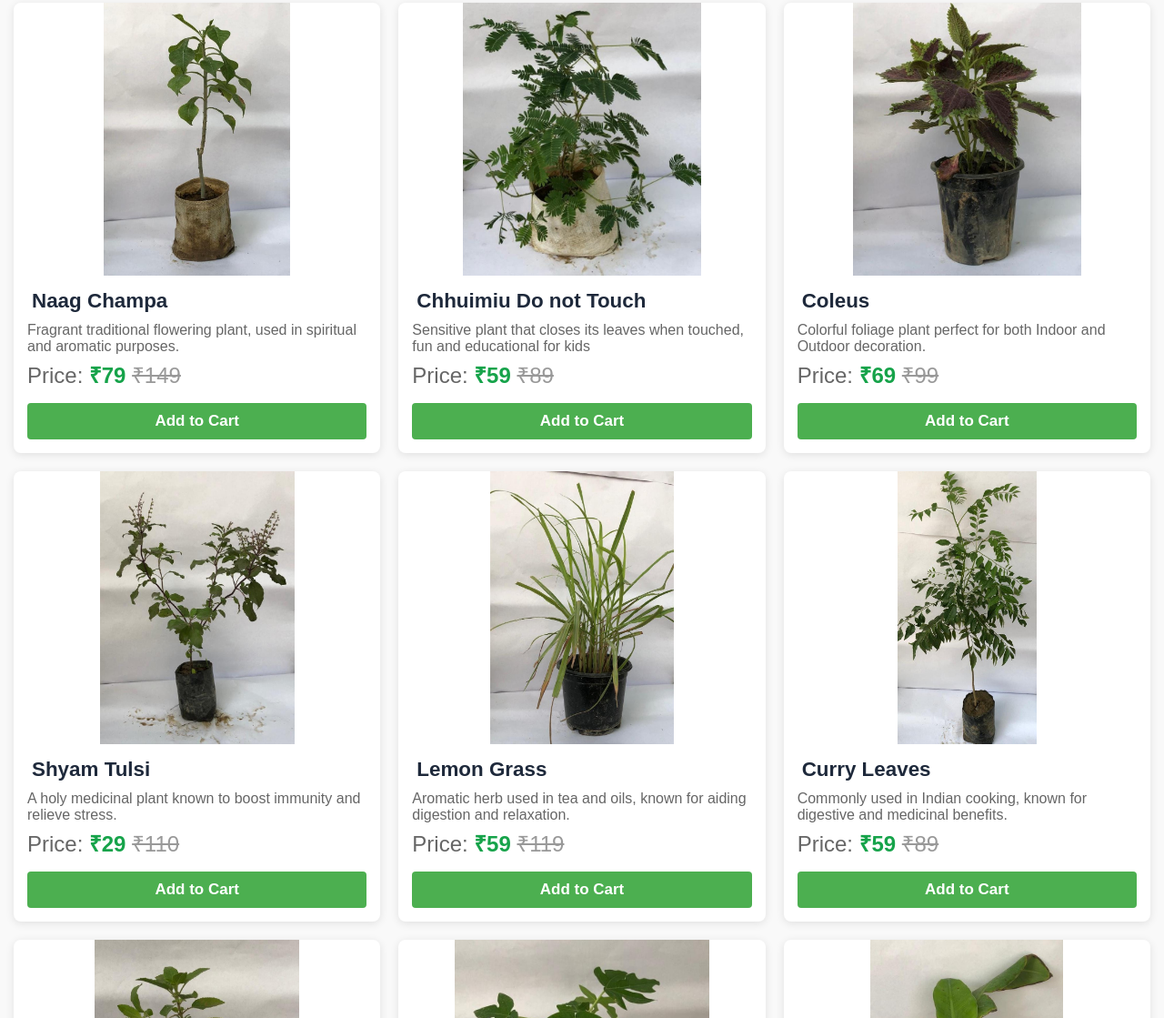
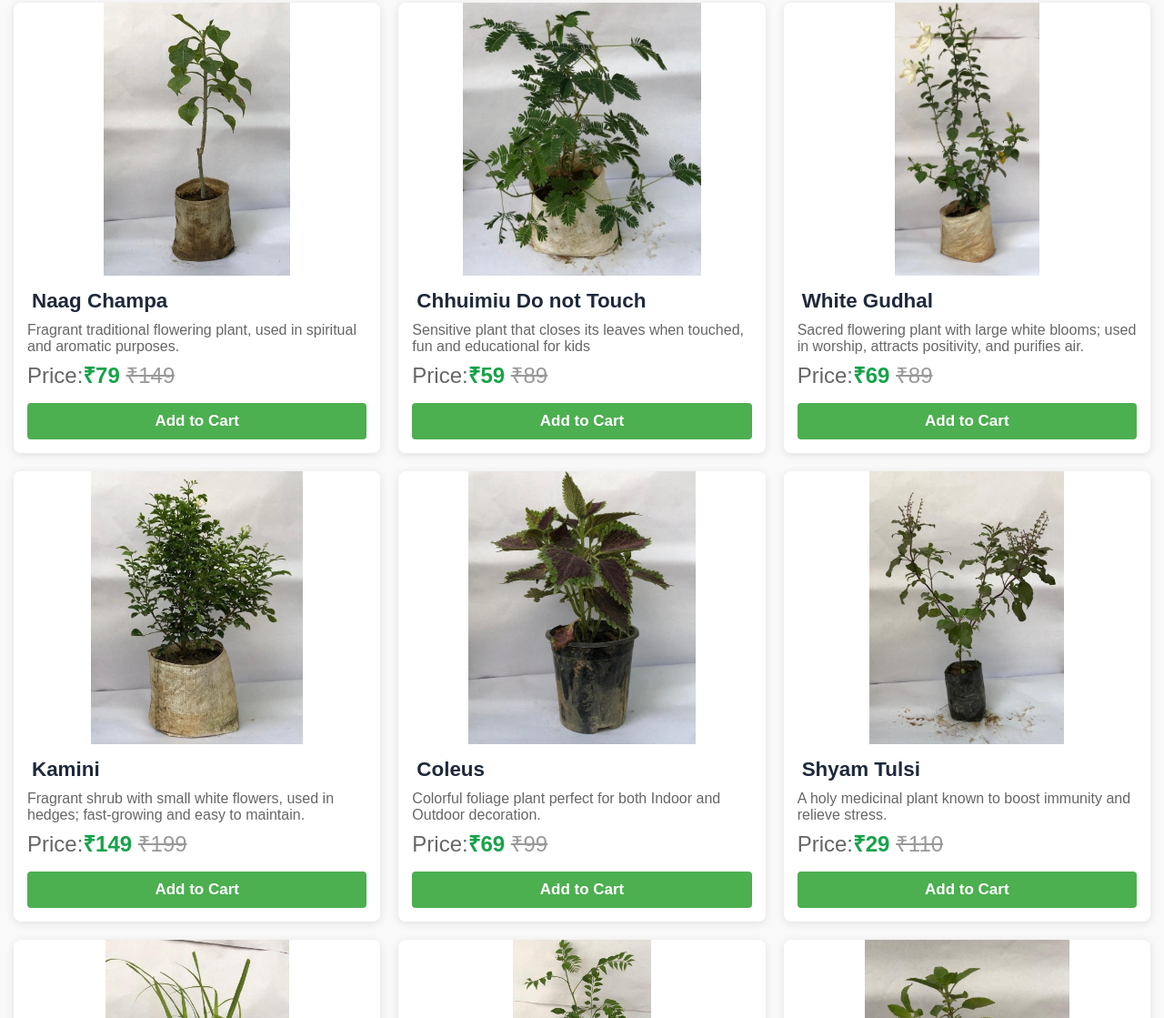
Before and after one commit to Sir-Syed-library/1, a plain HTML site: page index.html in a window 1280 px wide. Shown: the part 1681-2800 px from the top of the page at 91% size. Drawn offline with Linux system fonts and the light colour scheme.

Commit message:
24/6/2025

```diff
--- a/index.html
+++ b/index.html
@@ -2,6 +2,10 @@
 <html lang="en">
   <head>
     <meta charset="UTF-8" />
+    <meta
+      name="description"
+      content="Buy Indoor, Outdoor, Herbs & Kitchen plants at Apna Bageecha. Great quality at low prices."
+    />
     <meta
       name="viewport"
       content="width=device-width, initial-scale=1.0, maximum-scale=1.0, user-scalable=no"
@@ -56,7 +60,7 @@ git push -u origin main -->
       </div>
     </div>
 
-    <!-- Product 1 -->
+    <!-- Complete Updated HTML Product Section with Fixed Add to Cart Buttons -->
     <div class="product-grid-container">
       <div class="product-grid" id="productGrid">
         <!-- Indoorplants -->
@@ -75,35 +79,33 @@ git push -u origin main -->
               Strong Indoor plant that grows in low light and needs little care.
             </p>
             <p class="product-price">
-              <span class="label">Price:</span>
-              <span class="new">₹49</span>
-              <span class="old">₹70</span>
+              <span class="label">Price:</span><span class="new">₹49 </span
+              ><span class="old">₹70</span>
             </p>
-            <button onclick="addToCart('ZZ plant')">Add to Cart</button>
+            <button onclick="addToCartFromButton(this)">Add to Cart</button>
           </div>
         </div>
 
         <div
           class="product-card"
-          data-name="money plant"
+          data-name="Money plant"
           data-price="54"
           data-category="Indoor"
         >
           <div class="product-image-container">
-            <img src="Images/money plant.jpg" alt="money plant" />
+            <img src="Images/money plant.jpg" alt="Money plant" />
           </div>
           <div class="product-content">
-            <h3>money plant</h3>
+            <h3>Money plant</h3>
             <p>
               Trailing plant believed to bring wealth and positivity, low
               maintenance.
             </p>
             <p class="product-price">
-              <span class="label">Price:</span>
-              <span class="new">₹54</span>
-              <span class="old">₹70</span>
+              <span class="label">Price:</span><span class="new">₹54 </span
+              ><span class="old">₹70</span>
             </p>
-            <button onclick="addToCart('money plant')">Add to Cart</button>
+            <button onclick="addToCartFromButton(this)">Add to Cart</button>
           </div>
         </div>
 
@@ -123,11 +125,10 @@ git push -u origin main -->
               benefits.
             </p>
             <p class="product-price">
-              <span class="label">Price:</span>
-              <span class="new">₹59</span>
-              <span class="old">₹79</span>
+              <span class="label">Price:</span><span class="new">₹59 </span
+              ><span class="old">₹79</span>
             </p>
-            <button onclick="addToCart('Aloevera')">Add to Cart</button>
+            <button onclick="addToCartFromButton(this)">Add to Cart</button>
           </div>
         </div>
 
@@ -144,11 +145,10 @@ git push -u origin main -->
             <h3>Bambu Plant</h3>
             <p>Considered lucky, often used in Feng Shui and Indoor decor.</p>
             <p class="product-price">
-              <span class="label">Price:</span>
-              <span class="new">₹59</span>
-              <span class="old">₹89</span>
+              <span class="label">Price:</span><span class="new">₹59 </span
+              ><span class="old">₹89</span>
             </p>
-            <button onclick="addToCart('Bambu Plant')">Add to Cart</button>
+            <button onclick="addToCartFromButton(this)">Add to Cart</button>
           </div>
         </div>
 
@@ -168,11 +168,10 @@ git push -u origin main -->
               and desks
             </p>
             <p class="product-price">
-              <span class="label">Price:</span>
-              <span class="new">₹49</span>
-              <span class="old">₹69</span>
+              <span class="label">Price:</span><span class="new">₹49 </span
+              ><span class="old">₹69</span>
             </p>
-            <button onclick="addToCart('Syngonium')">Add to Cart</button>
+            <button onclick="addToCartFromButton(this)">Add to Cart</button>
           </div>
         </div>
 
@@ -192,11 +191,10 @@ git push -u origin main -->
               and desks.
             </p>
             <p class="product-price">
-              <span class="label">Price:</span>
-              <span class="new">₹59</span>
-              <span class="old">₹79</span>
+              <span class="label">Price:</span><span class="new">₹59 </span
+              ><span class="old">₹79</span>
             </p>
-            <button onclick="addToCart('Red Money Plant')">Add to Cart</button>
+            <button onclick="addToCartFromButton(this)">Add to Cart</button>
           </div>
         </div>
 
@@ -213,15 +211,13 @@ git push -u origin main -->
             <h3>Spider Plant</h3>
             <p>Air-purifying plant that thrives with minimal care.</p>
             <p class="product-price">
-              <span class="label">Price:</span>
-              <span class="new">₹49</span>
-              <span class="old">₹80</span>
+              <span class="label">Price:</span><span class="new">₹49 </span
+              ><span class="old">₹80</span>
             </p>
-            <button onclick="addToCart('Spider Plant')">Add to Cart</button>
+            <button onclick="addToCartFromButton(this)">Add to Cart</button>
           </div>
         </div>
 
-        <!-- floweringplant -->
         <div
           class="product-card"
           data-name="Tecoma plant"
@@ -235,11 +231,10 @@ git push -u origin main -->
             <h3>Tecoma Plant</h3>
             <p>Bright yellow trumpet-shaped flowers, adds beauty to gardens.</p>
             <p class="product-price">
-              <span class="label">Price:</span>
-              <span class="new">₹89</span>
-              <span class="old">₹129</span>
+              <span class="label">Price:</span><span class="new">₹89 </span
+              ><span class="old">₹129</span>
             </p>
-            <button onclick="addToCart('Tecoma plant')">Add to Cart</button>
+            <button onclick="addToCartFromButton(this)">Add to Cart</button>
           </div>
         </div>
 
@@ -256,11 +251,10 @@ git push -u origin main -->
             <h3>Sadabahar</h3>
             <p>Evergreen flowering plant that blooms year-round.</p>
             <p class="product-price">
-              <span class="label">Price:</span>
-              <span class="new">₹69</span>
-              <span class="old">₹99</span>
+              <span class="label">Price:</span><span class="new">₹69 </span
+              ><span class="old">₹99</span>
             </p>
-            <button onclick="addToCart('Sadabahar')">Add to Cart</button>
+            <button onclick="addToCartFromButton(this)">Add to Cart</button>
           </div>
         </div>
 
@@ -280,11 +274,10 @@ git push -u origin main -->
               aromatic purposes.
             </p>
             <p class="product-price">
-              <span class="label">Price:</span>
-              <span class="new">₹79</span>
-              <span class="old">₹149</span>
+              <span class="label">Price:</span><span class="new">₹79 </span
+              ><span class="old">₹149</span>
             </p>
-            <button onclick="addToCart('Naag Champa')">Add to Cart</button>
+            <button onclick="addToCartFromButton(this)">Add to Cart</button>
           </div>
         </div>
 
@@ -304,15 +297,59 @@ git push -u origin main -->
               educational for kids
             </p>
             <p class="product-price">
-              <span class="label">Price:</span>
-              <span class="new">₹59</span>
-              <span class="old">₹89</span>
+              <span class="label">Price:</span><span class="new">₹59 </span
+              ><span class="old">₹89</span>
             </p>
-            <button onclick="addToCart('Chhuimui')">Add to Cart</button>
+            <button onclick="addToCartFromButton(this)">Add to Cart</button>
           </div>
         </div>
 
-        <!-- Outdoorplant-->
+        <div
+          class="product-card"
+          data-name="White Gudhal"
+          data-price="69"
+          data-category="flowering"
+        >
+          <div class="product-image-container">
+            <img src="Images/White Gudhal.jpg" alt="White Gudhal" />
+          </div>
+          <div class="product-content">
+            <h3>White Gudhal</h3>
+            <p>
+              Sacred flowering plant with large white blooms; used in worship,
+              attracts positivity, and purifies air.
+            </p>
+            <p class="product-price">
+              <span class="label">Price:</span><span class="new">₹69 </span
+              ><span class="old">₹89</span>
+            </p>
+            <button onclick="addToCartFromButton(this)">Add to Cart</button>
+          </div>
+        </div>
+
+        <div
+          class="product-card"
+          data-name="Kamini"
+          data-price="149"
+          data-category="flowering"
+        >
+          <div class="product-image-container">
+            <img src="Images/kamini.jpg" alt="Kamini" />
+          </div>
+          <div class="product-content">
+            <h3>Kamini</h3>
+            <p>
+              Fragrant shrub with small white flowers, used in hedges;
+              fast-growing and easy to maintain.
+            </p>
+            <p class="product-price">
+              <span class="label">Price:</span><span class="new">₹149 </span
+              ><span class="old">₹199</span>
+            </p>
+            <button onclick="addToCartFromButton(this)">Add to Cart</button>
+          </div>
+        </div>
+
         <div
           class="product-card"
           data-name="Coleus"
@@ -329,18 +366,16 @@ git push -u origin main -->
               decoration.
             </p>
             <p class="product-price">
-              <span class="label">Price:</span>
-              <span class="new">₹69</span>
-              <span class="old">₹99</span>
+              <span class="label">Price:</span><span class="new">₹69 </span
+              ><span class="old">₹99</span>
             </p>
-            <button onclick="addToCart('Coleus')">Add to Cart</button>
+            <button onclick="addToCartFromButton(this)">Add to Cart</button>
           </div>
         </div>
 
-        <!-- herbs-->
         <div
           class="product-card"
-          data-name="Shyam Tulsi "
+          data-name="ShyamTulsi"
           data-price="29"
           data-category="herbs"
         >
@@ -353,11 +388,10 @@ git push -u origin main -->
               A holy medicinal plant known to boost immunity and relieve stress.
             </p>
             <p class="product-price">
-              <span class="label">Price:</span>
-              <span class="new">₹29</span>
-              <span class="old">₹110</span>
+              <span class="label">Price:</span><span class="new">₹29 </span
+              ><span class="old">₹110</span>
             </p>
-            <button onclick="addToCart('Shyam Tulsi ')">Add to Cart</button>
+            <button onclick="addToCartFromButton(this)">Add to Cart</button>
           </div>
         </div>
 
@@ -377,11 +411,10 @@ git push -u origin main -->
               relaxation.
             </p>
             <p class="product-price">
-              <span class="label">Price:</span>
-              <span class="new">₹59</span>
-              <span class="old">₹119</span>
+              <span class="label">Price:</span><span class="new">₹59 </span
+              ><span class="old">₹119</span>
             </p>
-            <button onclick="addToCart('Lemon Grass')">Add to Cart</button>
+            <button onclick="addToCartFromButton(this)">Add to Cart</button>
           </div>
         </div>
 
@@ -401,22 +434,18 @@ git push -u origin main -->
               benefits.
             </p>
             <p class="product-price">
-              <span class="label">Price:</span>
-              <span class="new">₹59</span>
-              <span class="old">₹89</span>
+              <span class="label">Price:</span><span class="new">₹59 </span
+              ><span class="old">₹89</span>
             </p>
-            <button onclick="addToCart('Curry Leaves')">Add to Cart</button>
+            <button onclick="addToCartFromButton(this)">Add to Cart</button>
           </div>
         </div>
-
-        <!-- kitchenplant-->
 
         <div
           class="product-card"
           data-name="ShyamaTulsi"
           data-price="29"
           data-category="kitchen"
-          data-category="herbs"
         >
           <div class="product-image-container">
             <img src="Images/shyama tulsi.jpg" alt="Shyama Tulsi" />
@@ -428,11 +457,10 @@ git push -u origin main -->
               and fights infections.
             </p>
             <p class="product-price">
-              <span class="label">Price:</span>
-              <span class="new">₹29</span>
-              <span class="old">₹69</span>
+              <span class="label">Price:</span><span class="new">₹29 </span
+              ><span class="old">₹69</span>
             </p>
-            <button onclick="addToCart('Shyama Tulsi')">Add to Cart</button>
+            <button onclick="addToCartFromButton(this)">Add to Cart</button>
           </div>
         </div>
 
@@ -452,39 +480,61 @@ git push -u origin main -->
               health.
             </p>
             <p class="product-price">
-              <span class="label">Price:</span>
-              <span class="new">₹49</span>
-              <span class="old">₹99</span>
+              <span class="label">Price:</span><span class="new">₹49 </span
+              ><span class="old">₹99</span>
             </p>
-            <button onclick="addToCart('Papaya')">Add to Cart</button>
+            <button onclick="addToCartFromButton(this)">Add to Cart</button>
           </div>
         </div>
 
         <div
           class="product-card"
-          data-name="kela plant"
+          data-name="Red Syngonium"
+          data-price="59"
+          data-category="Indoor"
+        >
+          <div class="product-image-container">
+            <img src="Images/Red syngonium.jpg" alt="Red Syngonium" />
+          </div>
+          <div class="product-content">
+            <h3>Red Syngonium</h3>
+            <p>
+              Compact indoor plant with red-green arrow-shaped leaves;
+              air-purifying and low-maintenance.
+            </p>
+            <p class="product-price">
+              <span class="label">Price:</span><span class="new">₹59 </span
+              ><span class="old">₹99</span>
+            </p>
+            <button onclick="addToCartFromButton(this)">Add to Cart</button>
+          </div>
+        </div>
+
+        <div
+          class="product-card"
+          data-name="Kela plant"
           data-price="69"
           data-category="kitchen"
         >
           <div class="product-image-container">
-            <img src="Images/Kela.jpg" alt="kela plant" />
+            <img src="Images/Kela.jpg" alt="Kela plant" />
           </div>
           <div class="product-content">
-            <h3>kela plant</h3>
+            <h3>Kela plant</h3>
             <p>
               Fruit-bearing plant with multipurpose use including cooking and
               worship.
             </p>
             <p class="product-price">
-              <span class="label">Price:</span>
-              <span class="new">₹69</span>
-              <span class="old">₹110</span>
+              <span class="label">Price:</span><span class="new">₹69 </span
+              ><span class="old">₹110</span>
             </p>
-            <button onclick="addToCart('kela plant')">Add to Cart</button>
+            <button onclick="addToCartFromButton(this)">Add to Cart</button>
           </div>
         </div>
       </div>
     </div>
+
     <div id="toast" class="toast"></div>
     <div class="footer">
       <p>&copy; Reserved by Shan Mohd</p>
--- a/script.js
+++ b/script.js
@@ -78,6 +78,13 @@ function filterAndSortProducts() {
   filtered.forEach((card) => grid.appendChild(card));
 }
 
+function addToCartFromButton(button) {
+  const card = button.closest(".product-card");
+  if (card) {
+    addToCart(card.dataset.name);
+  }
+}
+
 document
   .getElementById("searchInput")
   .addEventListener("input", filterAndSortProducts);
```
Also changed, not shown: Images/Red syngonium.jpg (added), Images/White Gudhal.jpg (added), Images/kamini.jpg (added).
